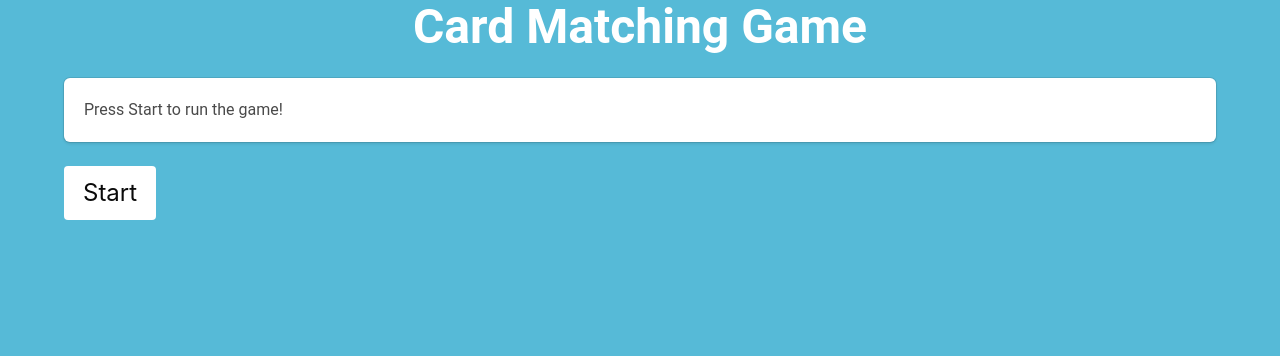
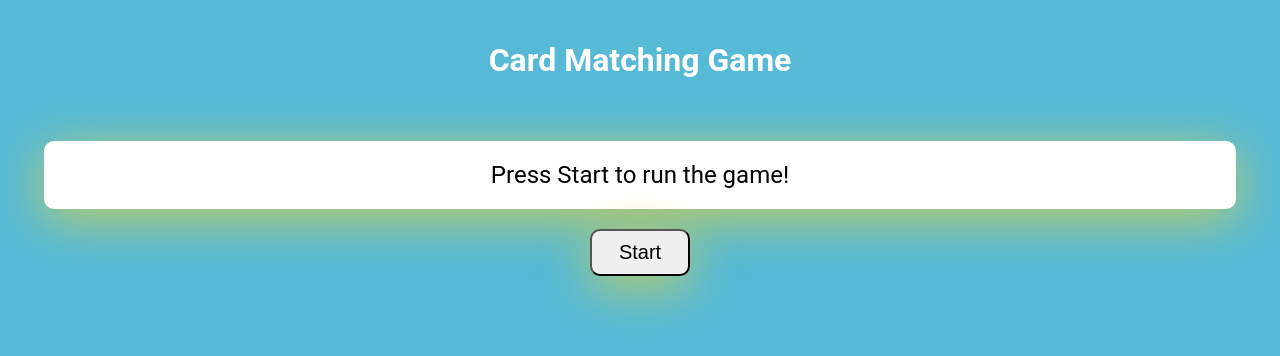
Before and after one commit to denibulkashvili/card-matching-game, a React (Create React App) app in the folder card-matching-game/: page / in a window 1280 px wide. Shown: the top 356 px of the page. Built offline with nearby package versions, Linux system fonts and the light colour scheme.

Commit message:
Re-design layout with css grid and flexbox

```diff
--- a/card-matching-game/public/index.html
+++ b/card-matching-game/public/index.html
@@ -13,10 +13,6 @@
       homescreen on Android. See https://developers.google.com/web/fundamentals/web-app-manifest/
     -->
     <link rel="manifest" href="%PUBLIC_URL%/manifest.json" />
-    <!-- Bulma CDN -->
-    <link rel="stylesheet" href="https://cdnjs.cloudflare.com/ajax/libs/bulma/0.7.2/css/bulma.min.css">
-    <!-- Font Awesome -->
-    <link href="https://stackpath.bootstrapcdn.com/font-awesome/4.7.0/css/font-awesome.min.css" rel="stylesheet" integrity="sha384-wvfXpqpZZVQGK6TAh5PVlGOfQNHSoD2xbE+QkPxCAFlNEevoEH3Sl0sibVcOQVnN" crossorigin="anonymous">
     <title>Card Matching Game</title>
   </head>
   <body>
--- a/card-matching-game/src/App.js
+++ b/card-matching-game/src/App.js
@@ -97,7 +97,7 @@ class App extends Component {
           clickedCard1: -1,
           clickedCard2: -1
         }, () => {
-          alert('No match!');
+          console.log('No match!');
         });
       }
     }
@@ -122,13 +122,13 @@ class App extends Component {
   get renderedDisplay() {
     if (this.state.isGameRunning) {
       return (
-        <div id="display">
+        <div className="display display-running-game shadow rounded">
           {this.renderCards}
         </div>
       );
     }
     else {
-      return <div id="display">Press Start to run the game!</div>;
+      return <div className="display shadow rounded">Press Start to run the game!</div>;
     }
   }
 
@@ -136,10 +136,8 @@ class App extends Component {
     return (
       <div className="App">
         <div className="container">
-          <h1 className="title is-1 content has-text-white has-text-centered">Card Matching Game</h1>
-          <div className="box">
-            {this.renderedDisplay}
-          </div>
+          <h1 className="title">Card Matching Game</h1>
+          {this.renderedDisplay}
           <Button buttonLabel={this.buttonLabel} handleClick={this.toggleGame} />
         </div>
       </div>
--- a/card-matching-game/src/components/Button.jsx
+++ b/card-matching-game/src/components/Button.jsx
@@ -2,8 +2,6 @@ import React from 'react'
 
 export default function Button(props) {
   return (
-    <div>
-      <button onClick={props.handleClick} className="button is-white is-large" >{props.buttonLabel}</button>
-    </div>
+    <button onClick={props.handleClick} className="btn shadow rounded" >{props.buttonLabel}</button>
   )
 }
--- a/card-matching-game/src/components/Card.jsx
+++ b/card-matching-game/src/components/Card.jsx
@@ -5,7 +5,7 @@ class Card extends Component {
   render() {
     return (
       <div
-        className={`column is-one-quarter single-card has-text-centered ${!this.props.isCardFrontSide ? 'card-back' : ''} `}
+        className={`single-card ${!this.props.isCardFrontSide ? 'card-back' : ''} `}
         onClick={!this.props.isCardFrontSide ? () => this.props.handleCardClick(this.props.index) : null} >
         {this.props.isCardFrontSide ? this.props.word : ''}
       </div>
--- a/card-matching-game/src/index.css
+++ b/card-matching-game/src/index.css
@@ -19,7 +19,33 @@ code {
   background: #56BAD7;
 }
 
-.display-grid {
+.container {
+  display: flex;
+  flex-direction: column;
+  align-items: center;
+}
+
+.title {
+  padding: 20px;
+  text-align: center;
+  color: #ffffff;
+}
+.btn {
+  padding: 10px;
+  text-align: center;
+  font-size: 20px;
+  width: 100px;
+}
+
+.display {
+  padding: 20px;
+  background: #ffffff;
+  margin: 20px;
+  text-align: center;
+  width: 90vw;
+  font-size: 24px;
+}
+.display-running-game {
   display: grid;
   grid-gap: 20px;
   grid-template-columns: repeat(4, 1fr);
@@ -34,7 +60,7 @@ code {
   background: rgb(215, 159, 86);
 }
 @media only screen and (max-width: 600px) {
-  .display-grid {
+  .display {
     grid-template-columns: repeat(3, 1fr);
   }
   .single-card {
@@ -42,9 +68,9 @@ code {
   }
 }
 
-.image {
-  width: 200px;
-  height: 200px;
-  background-position: center center;
-  background-repeat: no-repeat;
+.shadow {
+  box-shadow: 0 10px 50px rgba(240, 211, 46, 0.7);
 }
+.rounded {
+  border-radius: 10px;
+}
```
